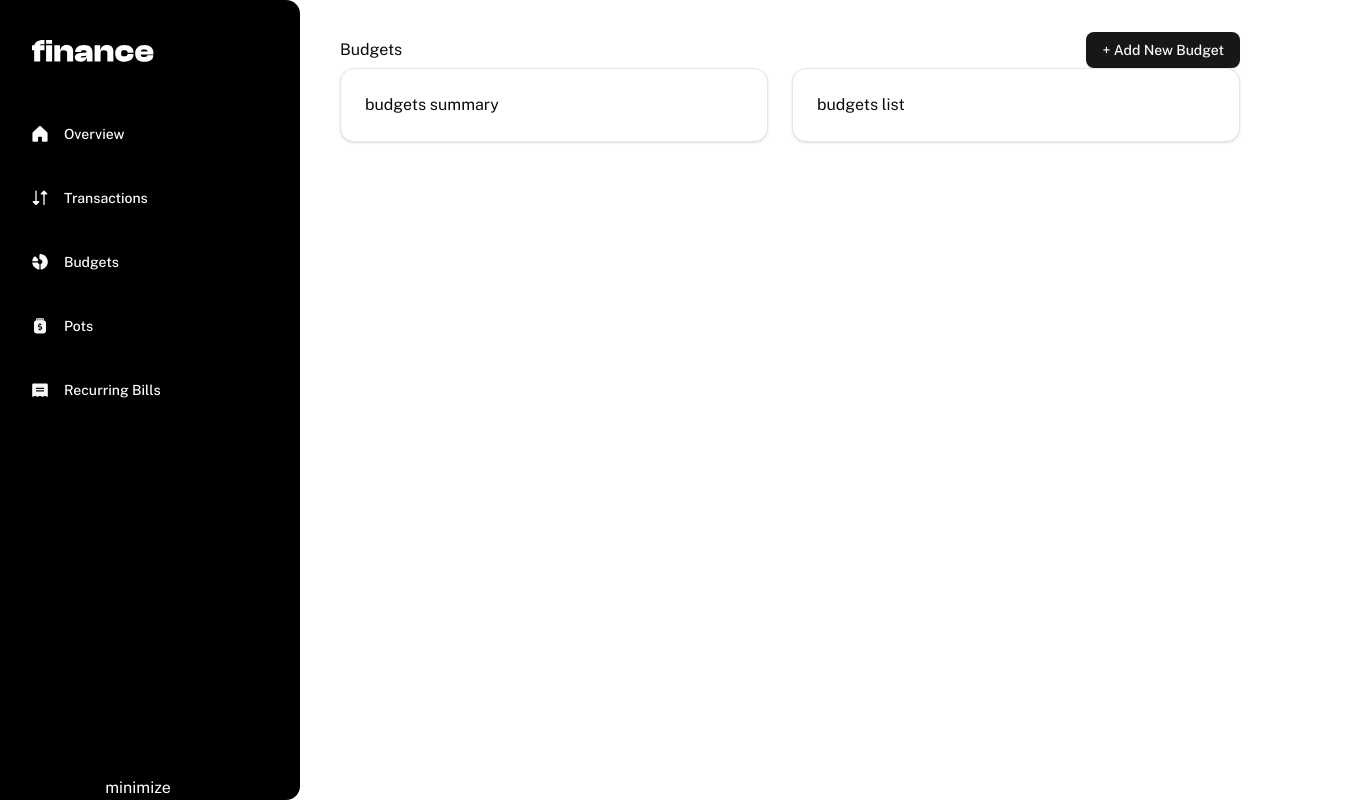
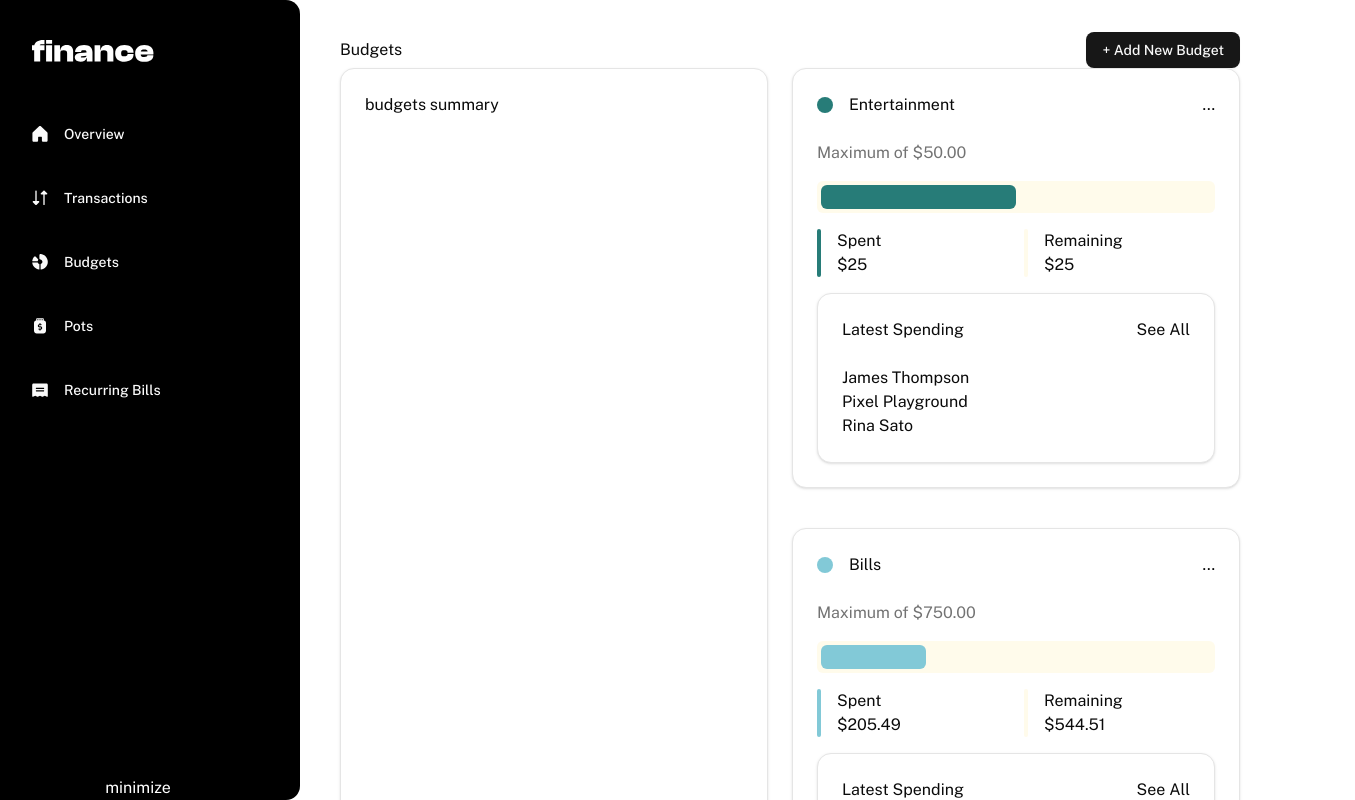
Before and after one commit to danmlarsen/personal-finance-app, a Next.js app: page /budgets in a window 1280 px wide. Shown: the top 800 px of the page, 1355 px wide, since content can reach past the window. Built offline with nearby package versions, Linux system fonts and the light colour scheme.

Commit message:
feat: more work on budgets page

```diff
--- a/src/app/budgets/budgets-list.tsx
+++ b/src/app/budgets/budgets-list.tsx
@@ -1,3 +1,81 @@
+import AmountBar from "@/components/ui/amount-bar";
+import { Card, CardContent, CardHeader } from "@/components/ui/card";
+import { transactions, budgets } from "@/data/data.json";
+import Link from "next/link";
+
 export default function BudgetsList() {
-  return <div>budgets list</div>;
+  return (
+    <ul className="space-y-10">
+      {budgets.map((budget) => {
+        const budgetTransactions = transactions.filter(
+          (transaction) => transaction.category === budget.category,
+        );
+        const recentTransactions = budgetTransactions.slice(-3);
+        const spentAmount = recentTransactions.reduce(
+          (totalAmount, transaction) =>
+            totalAmount + Math.abs(transaction.amount),
+          0,
+        );
+        const remainingAmount = budget.maximum - spentAmount;
+
+        return (
+          <li key={budget.category}>
+            <Card>
+              <CardHeader className="flex items-center justify-between">
+                <div className="flex items-center gap-4">
+                  <div
+                    className="size-4 rounded-full"
+                    style={{ backgroundColor: budget.theme }}
+                  />
+                  <h2>{budget.category}</h2>
+                </div>
+                <div>...</div>
+              </CardHeader>
+              <CardContent className="space-y-4">
+                <p className="text-muted-foreground">
+                  Maximum of ${budget.maximum.toFixed(2)}
+                </p>
+                <AmountBar
+                  amount={spentAmount}
+                  max={budget.maximum}
+                  themeColor={budget.theme}
+                />
+                <div className="grid grid-cols-2 gap-4">
+                  <div className="grid grid-cols-[auto_1fr] grid-rows-2 gap-x-4">
+                    <div
+                      className="row-span-2 w-1 rounded-md"
+                      style={{ backgroundColor: budget.theme }}
+                    />
+                    <div>Spent</div>
+                    <div>${spentAmount}</div>
+                  </div>
+                  <div className="grid grid-cols-[auto_1fr] grid-rows-2 gap-x-4">
+                    <div className="row-span-2 w-1 rounded-md bg-amber-50" />
+                    <div>Remaining</div>
+                    <div>${remainingAmount}</div>
+                  </div>
+                </div>
+
+                <Card>
+                  <CardHeader className="flex items-center justify-between">
+                    <h3>Latest Spending</h3>
+                    <Link href="#">See All</Link>
+                  </CardHeader>
+                  <CardContent>
+                    <ul>
+                      {recentTransactions.map((transaction, idx) => (
+                        <li key={`${transaction.name}_${idx}`}>
+                          {transaction.name}
+                        </li>
+                      ))}
+                    </ul>
+                  </CardContent>
+                </Card>
+              </CardContent>
+            </Card>
+          </li>
+        );
+      })}
+    </ul>
+  );
 }
--- a/src/app/budgets/budgets.tsx
+++ b/src/app/budgets/budgets.tsx
@@ -10,17 +10,13 @@ export default function Budgets() {
         <h1>Budgets</h1>
         <Button>+ Add New Budget</Button>
       </div>
-      <div className="grid grid-cols-[428px_1fr] gap-6">
+      <div className="grid gap-6 lg:grid-cols-[428px_1fr]">
         <Card>
           <CardContent>
             <BudgetsSummary />
           </CardContent>
         </Card>
-        <Card>
-          <CardContent>
-            <BudgetsList />
-          </CardContent>
-        </Card>
+        <BudgetsList />
       </div>
     </div>
   );
```
